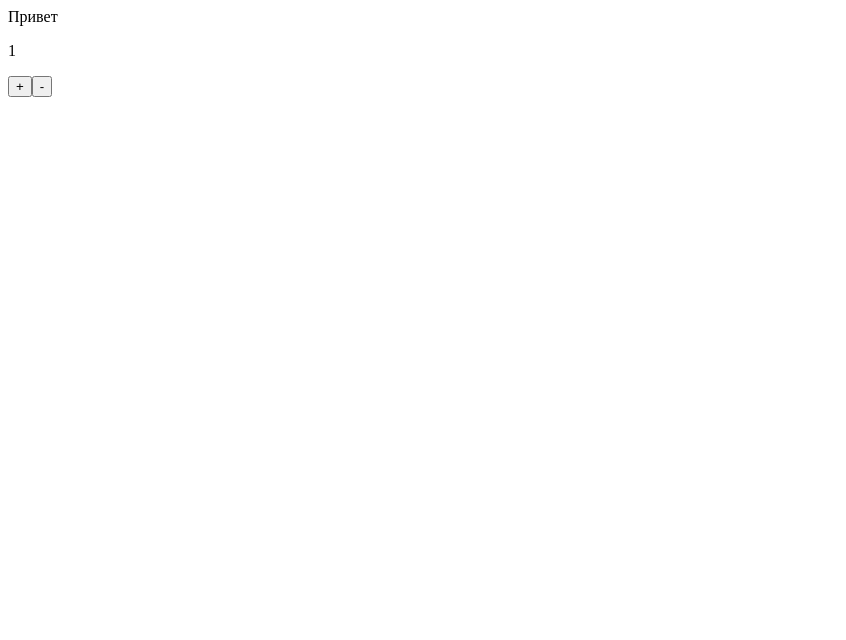
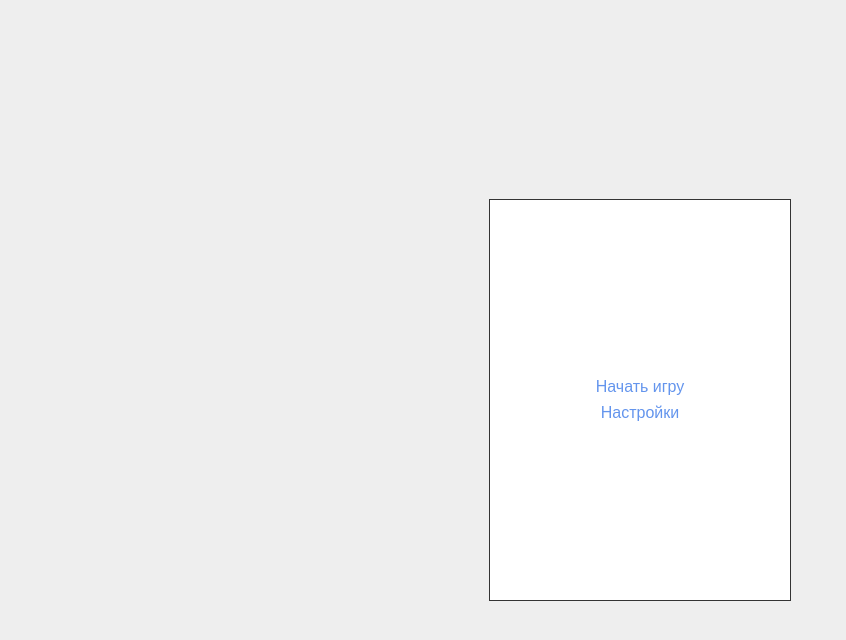
Before and after one commit to kosukhin/birck-game-simulator, a Nuxt app: page / in a window 1280 px wide. Shown: the top 640 px of the page, without its empty margins (0-846 px from the left). Built offline with nearby package versions, Linux system fonts and the light colour scheme.

Commit message:
feat: app basic routing

```diff
--- a/app.vue
+++ b/app.vue
@@ -1,13 +1,50 @@
 <template>
   <div>
-    <StartScreen />
+      <Tetris />
   </div>
 </template>
 
-<script lang="ts">
-import StartScreen from "@/src/Components/Contexts/StartScreen/StartScreen.vue";
+<script lang="ts" setup>
+import Tetris from "~/src/Components/Contexts/Tetris/Tetris.vue";
+</script>
 
-export default {
-  components: {StartScreen}
+<style>
+* {
+    font-family: Arial, sans-serif;
+    font-size: 16px;
 }
-</script>
+
+a {
+    color: cornflowerblue;
+    text-decoration: none;
+}
+
+a:hover {
+    text-decoration: underline;
+}
+
+body {
+    background: #eee;
+}
+
+.screen {
+    display: flex;
+    position: absolute;
+    width: 100%;
+    height: 100%;
+    top: 0;
+    left: 0;
+    align-items: center;
+    justify-content: center;
+    flex-direction: column;
+    gap: 8px;
+    background: #fff;
+}
+
+.back {
+    position: absolute;
+    top: 0;
+    right: 0;
+    font-size: 12px;
+}
+</style>
--- /dev/null
+++ b/src/Components/Contexts/Menu/Menu.vue
@@ -0,0 +1,16 @@
+<template>
+    <div class="menu screen">
+        <a class="menu_item" @click.prevent="$emit('open', 'start')" href="#">
+            Начать игру
+        </a>
+        <a class="menu_item" @click.prevent="$emit('open', 'settings')" href="#">
+            Настройки
+        </a>
+    </div>
+</template>
+
+<style scoped>
+    .menu_item {
+        cursor: pointer;
+    }
+</style>
--- /dev/null
+++ b/src/Components/Contexts/Settings/Settings.vue
@@ -0,0 +1,6 @@
+<template>
+    <div class="settings screen">
+        <a @click.prevent="$emit('back')" class="back" href="#">Назад &rarr;</a>
+        Настройки
+    </div>
+</template>
--- a/src/Components/Contexts/StartScreen/StartScreen.vue
+++ /dev/null
@@ -1,24 +0,0 @@
-<template>
-  <div>
-    {{ $services.lang.t('Hello') }}
-    <p>{{ counter }}</p>
-    <button @click="plus">+</button>
-    <button @click="minus">-</button>
-  </div>
-</template>
-
-<script setup lang="ts">
-import {ref} from "#imports";
-
-let counter = ref(1);
-
-const plus = () => {
-  counter.value++
-  console.log('plus')
-}
-
-const minus = () => {
-  counter.value--
-  console.log('minus')
-}
-</script>
--- /dev/null
+++ b/src/Components/Contexts/Tetris/Tetris.vue
@@ -0,0 +1,42 @@
+<template>
+    <div class="tetris">
+        <TetrisGame
+            v-if="screen==='start'"
+            @back="back"
+        />
+        <Settings
+            v-else-if="screen==='settings'"
+            @back="back"
+        />
+        <Menu v-else @open="open" />
+    </div>
+</template>
+
+<script setup>
+import Menu from "@/src/Components/Contexts/Menu/Menu";
+import Settings from "@/src/Components/Contexts/Settings/Settings";
+import TetrisGame from "~/src/Components/Contexts/Tetris/TetrisGame";
+
+const screen = ref('');
+
+const open = (name) => {
+    screen.value = name;
+}
+
+const back = () => {
+    screen.value = '';
+}
+</script>
+
+<style scoped>
+    .tetris {
+        position: fixed;
+        top: 50%;
+        left: 50%;
+        transform: translate(-50%, -50%);
+        width: 300px;
+        height: 400px;
+        border: solid 1px #333;
+        background: #fff;
+    }
+</style>
--- /dev/null
+++ b/src/Components/Contexts/Tetris/TetrisGame.vue
@@ -0,0 +1,6 @@
+<template>
+    <div class="game screen">
+        <a @click.prevent="$emit('back')" class="back" href="#">Назад &rarr;</a>
+        Игра
+    </div>
+</template>
```
Also changed, not shown: 1 other file (tests, documents, lock files or other folders).
